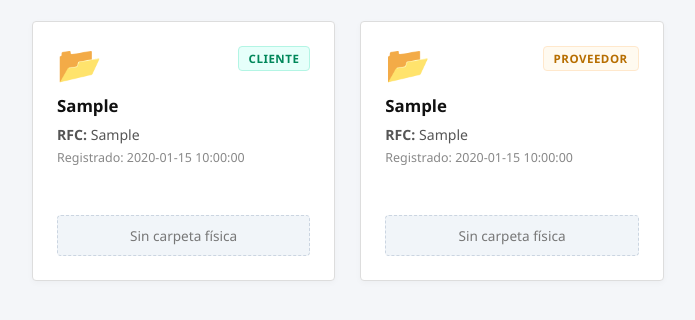
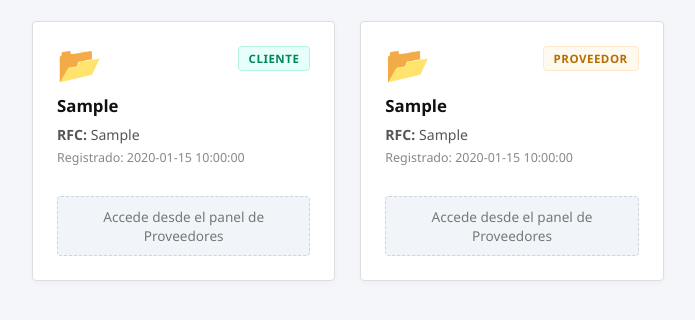
Before and after one commit to johanUtm04/Formulario-Clientes-Pihcsa, a PHP site: page /admin.php in a window 1280 px wide. Shown: the part 172-492 px from the top of the page, without its empty margins (128-823 px from the left). Run offline with PHP 8.4, Linux system fonts and the light colour scheme; the visitor is signed in with stand-in values (Sample User, id 1); tables that the repository leaves empty or names only in its code hold one stand-in row (values such as "Sample post").

Commit message:
feat(style): change message folders

```diff
--- a/admin.php
+++ b/admin.php
@@ -288,7 +288,7 @@ $resultado = mysqli_query($conexion, $sql);
                         </div>
                         <a href="ver_expediente.php?rfc=<?php echo urlencode($rfc_registro); ?>&tipo=<?php echo urlencode($tipo_registro); ?>" class="btn-ver">Ver Documentos</a>
                     <?php else: ?>
-                        <span class="status-empty">Sin carpeta física</span>
+                        <span class="status-empty">Accede desde el panel de Proveedores</span>
                     <?php endif; ?>
                 </div>
             </div>
```
